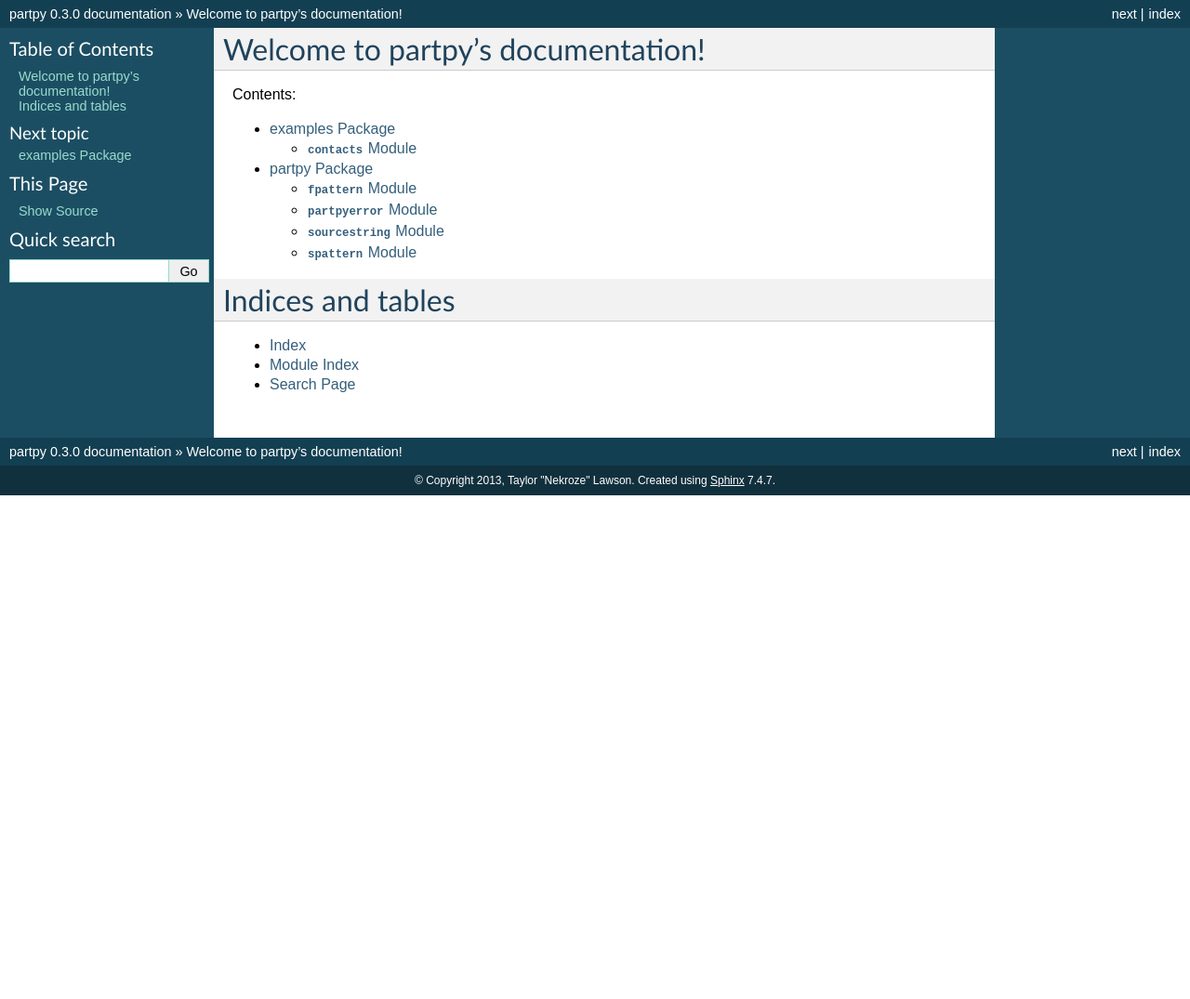
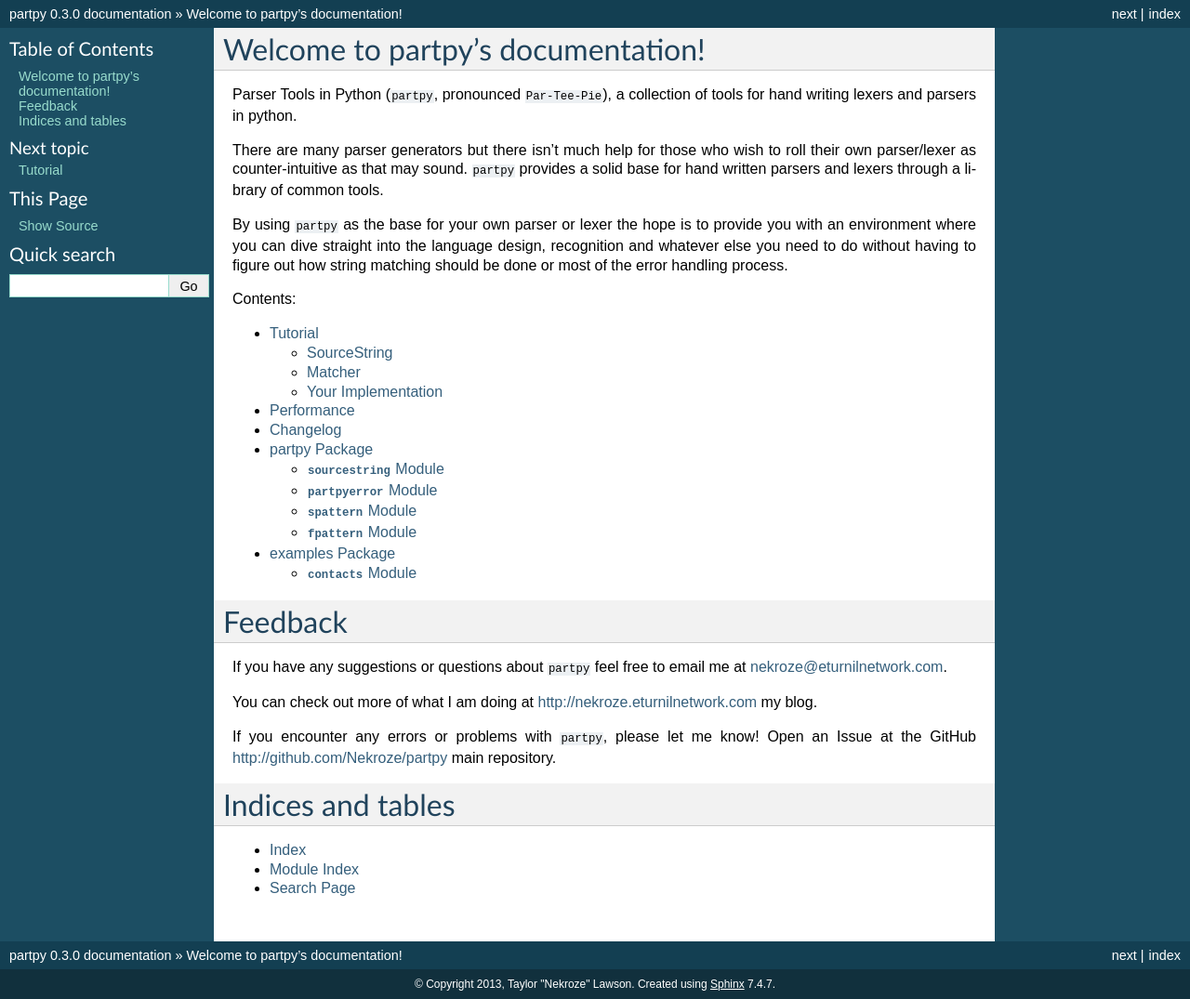
Before and after one commit to Nekroze/partpy, a Sphinx documentation site: the page built from docs/index.rst, in a window 1280 px wide. Shown: the whole page at 93% size. Built offline with Sphinx 7.4.7, drawn with Linux system fonts in a browser that asks for light colours; before the commit the page ends 900 px from its top, so only the background shows below that.

```diff
--- a/docs/index.rst
+++ b/docs/index.rst
@@ -6,14 +6,43 @@
 Welcome to partpy's documentation!
 ==================================
 
+Parser Tools in Python (``partpy``, pronounced ``Par-Tee-Pie``), a
+collection of tools for hand writing lexers and parsers in python.
+
+There are many parser generators but there isn't much help for those
+who wish to roll their own parser/lexer as counter-intuitive as that
+may sound. ``partpy`` provides a solid base for hand written parsers
+and lexers through a library of common tools.
+
+By using ``partpy`` as the base for your own parser or lexer the hope
+is to provide you with an environment where you can dive straight into
+the language design, recognition and whatever else you need to do
+without having to figure out how string matching should be done or
+most of the error handling process.
+
 Contents:
 
 .. toctree::
    :maxdepth: 4
 
+   tutorial
+   performance
+   changelog
+
+   partpy
    examples
-   partpy
 
+Feedback
+========
+
+If you have any suggestions or questions about ``partpy`` feel free to email me
+at nekroze@eturnilnetwork.com.
+
+You can check out more of what I am doing at http://nekroze.eturnilnetwork.com
+my blog.
+
+If you encounter any errors or problems with ``partpy``, please let me know!
+Open an Issue at the GitHub http://github.com/Nekroze/partpy main repository.
 
 Indices and tables
 ==================
```
Also changed, not shown: README.rst (+3 -56 lines), docs/changelog.rst (added, +23 -0 lines), docs/partpy.rst (+11 -11 lines), docs/performance.rst (added, +9 -0 lines), docs/tutorial.rst (added, +114 -0 lines).
